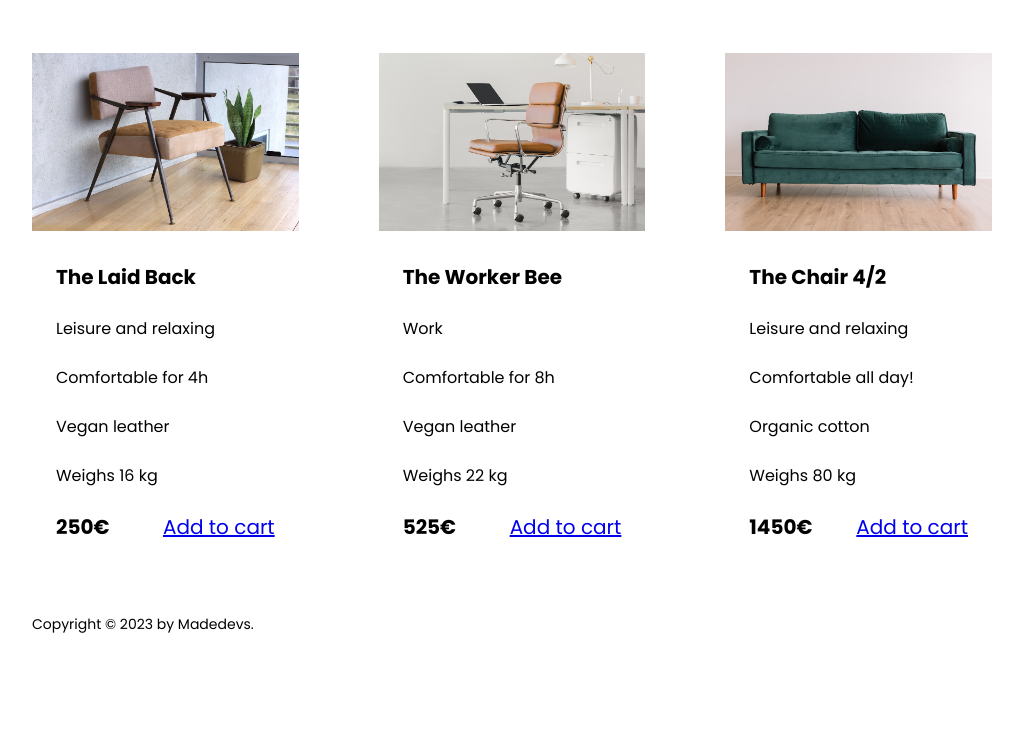
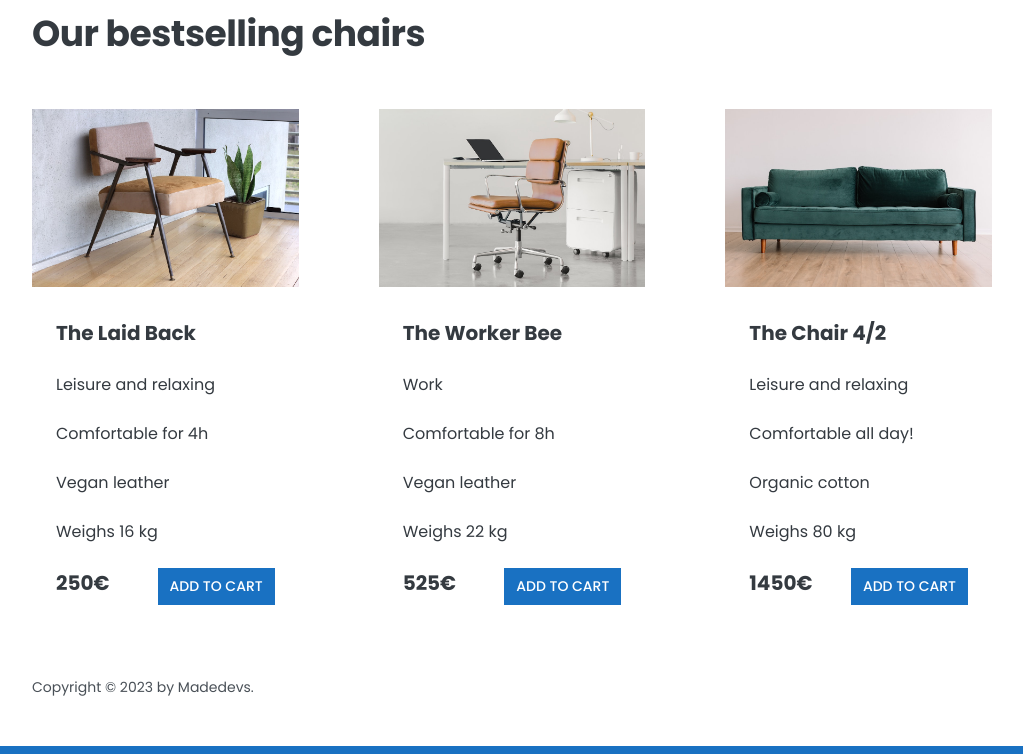
Before and after one commit to made-devs/design-html-css, a plain HTML site: page index.html in a window 1280 px wide. Shown: the part 1206-1960 px from the top of the page, without its empty margins (128-1151 px from the left). Before the commit the page ends 1889 px from the top, so only its background shows below. Drawn offline with Linux system fonts and the light colour scheme.

Commit message:
Implementing Color

```diff
--- a/style.css
+++ b/style.css
@@ -4,6 +4,11 @@ SPACING SYSTEM (px)
 
 FONT SIZE SYSTEM (px)
 10 / 12 / 14 / 16 / 18 / 20 / 24 / 30 / 36 / 44 / 52 / 62 / 74 / 86 / 98
+*/
+
+/*
+MAIN COLOR: #1971c2
+TEXT COLOR: #343a40
 */
 
 * {
@@ -17,6 +22,8 @@ FONT SIZE SYSTEM (px)
 /* ------------------------ */
 body {
   font-family: "Poppins", sans-serif;
+  color: #343a40;
+  border-bottom: 8px solid #1971c2;
 }
 
 .container {
@@ -39,6 +46,30 @@ h2 {
   display: grid;
   grid-template-columns: repeat(3, 1fr);
   column-gap: 80px;
+}
+
+.btn:link,
+.btn:visited {
+  background-color: #1971c2;
+  color: #fff;
+  text-decoration: none;
+  text-transform: uppercase;
+  display: inline-block;
+  font-weight: 500;
+}
+
+.btn:hover,
+.btn:active {
+  background-color: #1c7ed6;
+}
+
+.btn--big {
+  font-size: 18px;
+  padding: 16px 32px;
+}
+.btn--small {
+  font-size: 14px;
+  padding: 8px 12px;
 }
 
 /* ------------------------ */
@@ -90,6 +121,9 @@ img {
 
 /* TESTIMONIAL */
 .testimonial-section {
+  background-color: #1971c2;
+  color: #fff;
+  padding: 24px;
 }
 
 .testimonial-box {
@@ -147,4 +181,5 @@ h3 {
 footer {
   margin-bottom: 48px;
   font-size: 14px;
+  color: #495057;
 }
```
